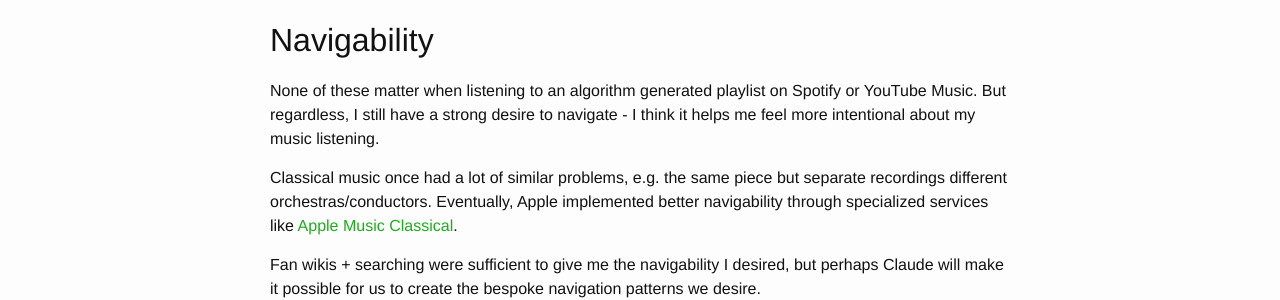
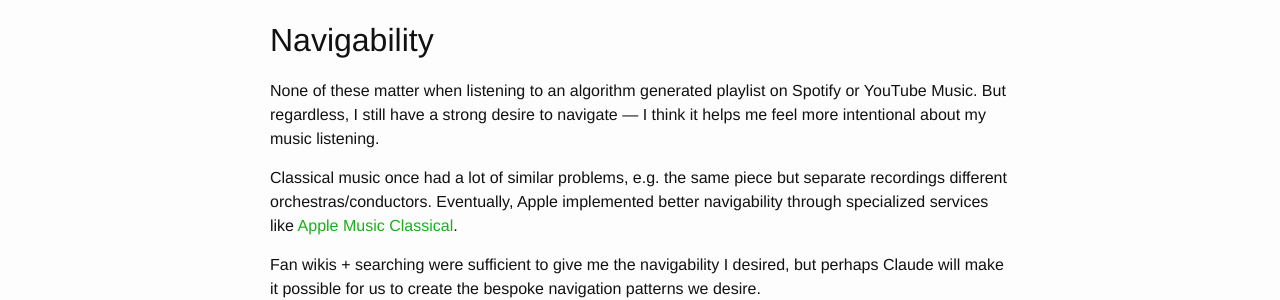
Before and after one commit to lehmacdj/blog, a Jekyll site: the page built from _notes/ihe0bEPXK5ip-metadata-patterns-not-accounted-for-by-music-apps.md, in a window 1280 px wide and 900 px high, scrolled down 1649 px. Shown: the part 178-478 px from the top of the window. Built offline with Jekyll 4.4.1, drawn with Linux system fonts in a browser that asks for light colours.

Commit message:
Fix one more em-dash

```diff
--- a/_notes/ihe0bEPXK5ip-metadata-patterns-not-accounted-for-by-music-apps.md
+++ b/_notes/ihe0bEPXK5ip-metadata-patterns-not-accounted-for-by-music-apps.md
@@ -61,7 +61,7 @@ Beyond that there's often variants of the same song: solo versions, short versio
 Music apps aren't able to filter these out for general listening, but still expose them when desired.
 
 ## Navigability
-None of these matter when listening to an algorithm generated playlist on Spotify or YouTube Music. But regardless, I still have a strong desire to navigate - I think it helps me feel more intentional about my music listening.
+None of these matter when listening to an algorithm generated playlist on Spotify or YouTube Music. But regardless, I still have a strong desire to navigate — I think it helps me feel more intentional about my music listening.
 
 Classical music once had a lot of similar problems, e.g. the same piece but separate recordings different orchestras/conductors. Eventually, Apple implemented better navigability through specialized services like [Apple Music Classical](https://classical.music.apple.com/us/browse/catalog).
 
```
